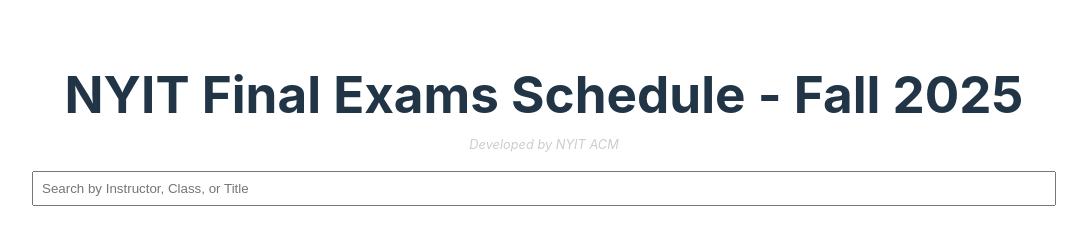
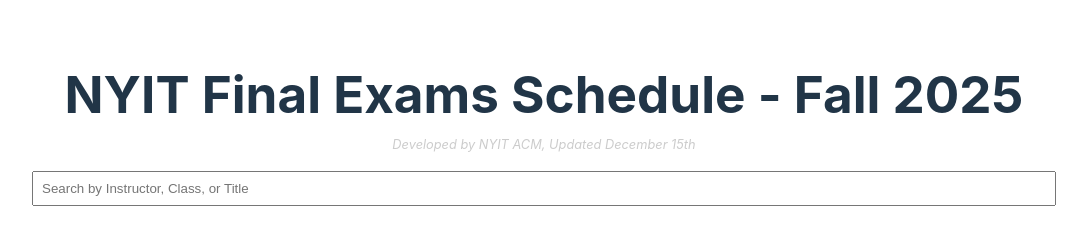
Before and after one commit to AsgharKazmi2005/NYIT-Finals-Exam-Scheduler, a React (Vite) app: page / in a window 1280 px wide. Shown: the top 227 px of the page, without its empty margins (96-1183 px from the left). Built offline with nearby package versions, Linux system fonts and the light colour scheme.

Commit message:
add update date

```diff
--- a/src/assets/Table.jsx
+++ b/src/assets/Table.jsx
@@ -171,7 +171,7 @@
   return (
     <div style={{ margin: "0 auto" }}>
       <p style={{ fontSize: "0.8rem", marginBottom: "1rem", color: "#ccc" }}>
-        <em>Developed by NYIT ACM</em>
+        <em>Developed by NYIT ACM, Updated December 15th</em>
       </p>
 
       <input
```
Also changed, not shown: schedule.csv.
